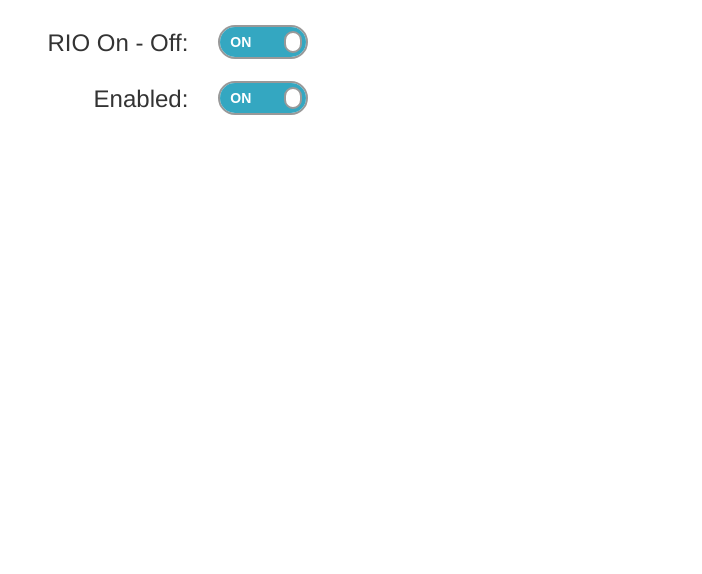
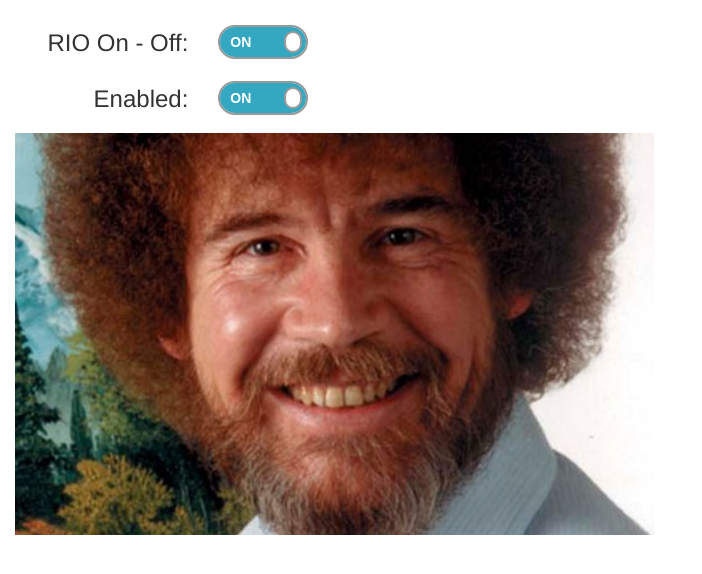
Before and after one commit to frc2503/r2016, a plain HTML site: page web/index.html in a window 1280 px wide. Shown: the whole page, without its empty margins (0-702 px from the left). Drawn offline with Linux system fonts and the light colour scheme.

Commit message:
Adding Bob Ross
Used as a placeholder image until we get the camera feed going! :+1:

```diff
--- a/web/index.html
+++ b/web/index.html
@@ -62,6 +62,9 @@
         </div>
         </div>
         <div class="col-lg-6 topsection">
+            <center>
+                <img src="img/bobross.jpg"/>
+            </center>
         </div>
         <div class="col-lg-2 topsection">
         </div>
```
Also changed, not shown: web/img/bobross.jpg (added).
